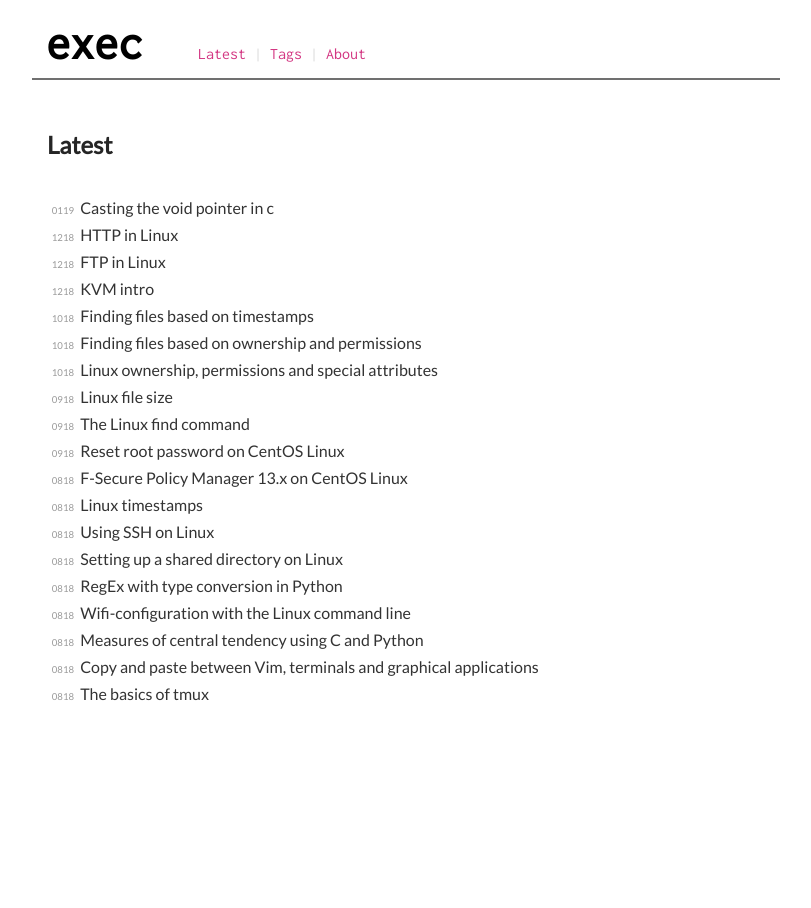
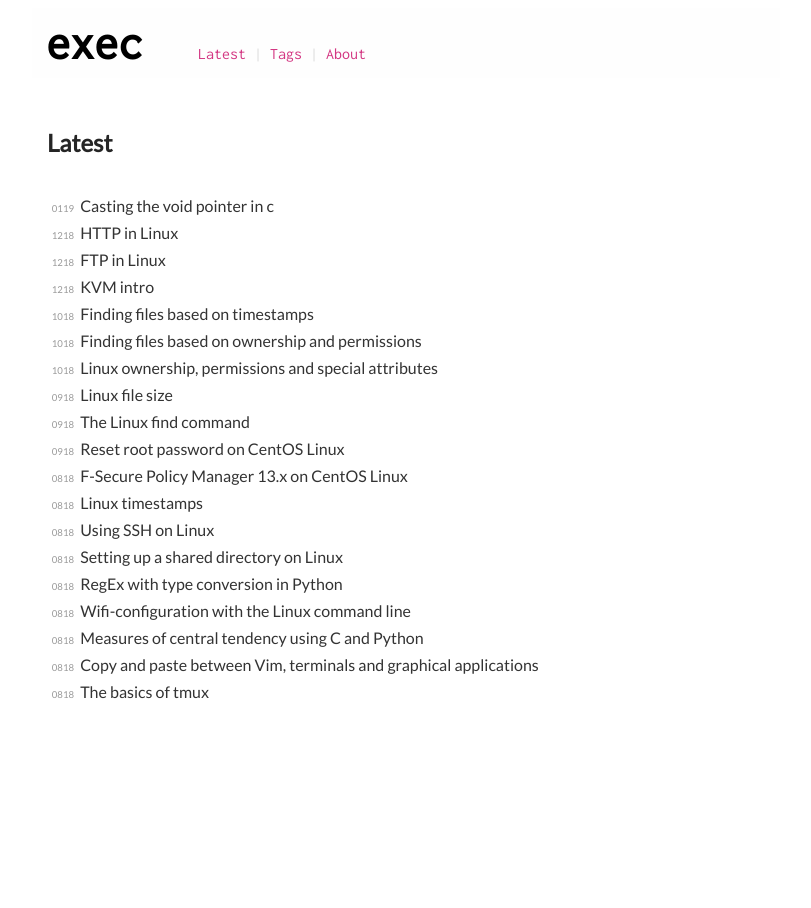
Before and after one commit to execas/execas.github.io, a Jekyll site: the page built from index.html, in a window 1280 px wide. Shown: the whole page, without its empty margins (234-1045 px from the left). Built offline with Jekyll 4.4.1, drawn with Linux system fonts in a browser that asks for light colours.

Commit message:
Update execas.css

```diff
--- a/css/execas.css
+++ b/css/execas.css
@@ -127,12 +127,12 @@
 .header {
      font-family: 'Inconsolata', monospace;
      margin-top:0;
-     background-color:#ffffff;
+     background-color:#fefefe;
      color: #dddddd;
      margin:0 auto;
      max-width: 720px;
      padding: 10px 14px 10px 14px;
-     border-bottom: 2px solid #707070;
+     /*border-bottom: 2px solid #707070;*/
      /*border-radius: 0px 30px 0px 0px;     */
 }
 
```
